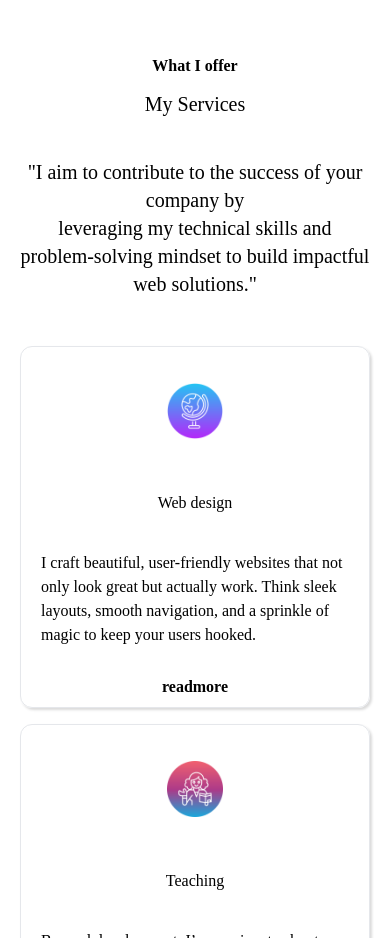
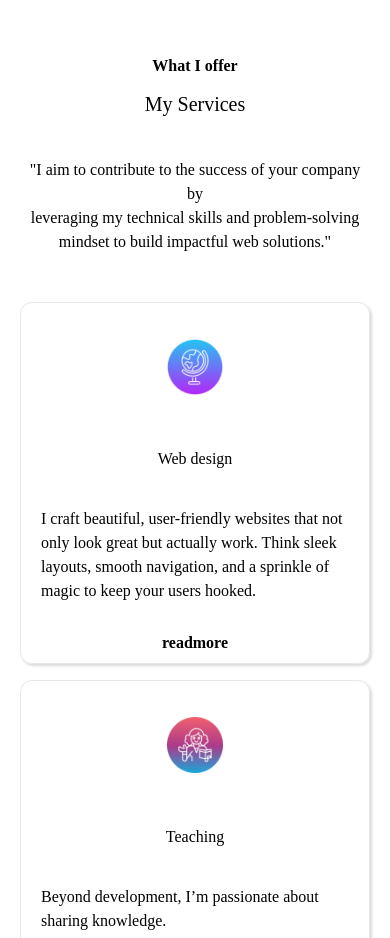
Before and after one commit to TimiMaliki/My-Portfolio-website, a React (Create React App) app: page / in a window 390 px wide. Shown: the part 7340-8278 px from the top of the page. Built offline with nearby package versions, Linux system fonts and the light colour scheme.

Commit message:
reduced the size of text in service section

```diff
--- a/src/sections/Services.jsx
+++ b/src/sections/Services.jsx
@@ -10,7 +10,7 @@ const Services = () => {
         <div className="max-w-7xl grid place-content-center mx-auto w-full py-8 ovo-regular" id="service">
             <Header intro={"What I offer"} title={"My Services"}/>
             <div className="text-center">
-                <h2 className="text-xl p-5 md:p-10">
+                <h2 className="text-md md:text-xl p-5 md:p-10">
             "I aim to contribute to the success of your company by <br /> leveraging my technical skills and problem-solving mindset to build impactful web solutions."
                 </h2>
             </div>
```
